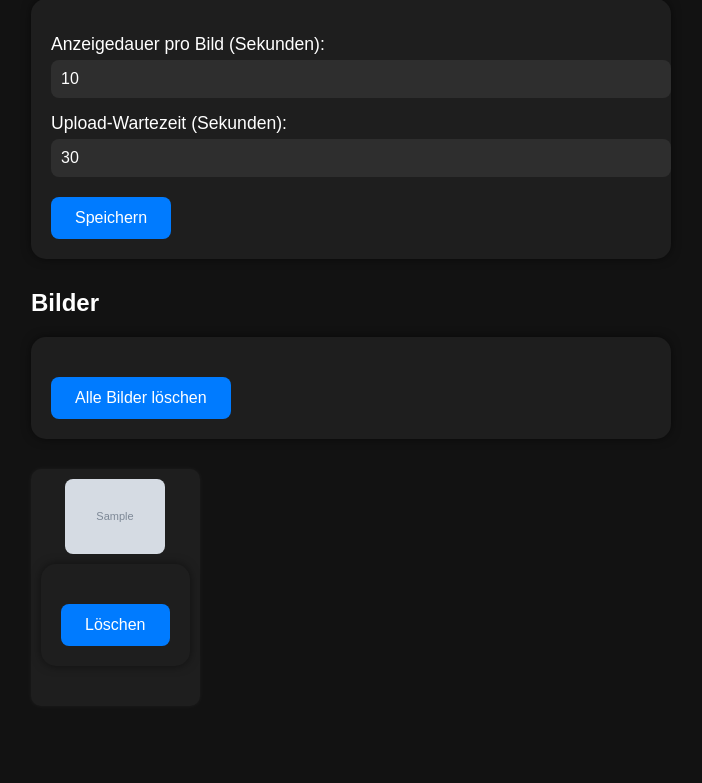
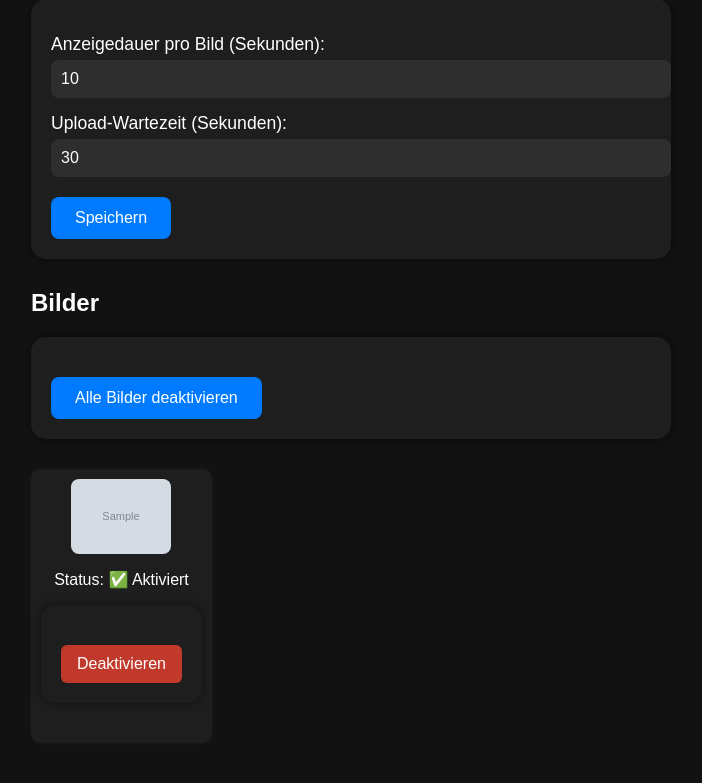
Before and after one commit to Fabius603/PartyPictures, a Django app: page /settings/ in a window 1280 px wide. Shown: the part 119-902 px from the top of the page, without its empty margins (9-711 px from the left). Before the commit the page ends 765 px from the top, so only its background shows below. Run offline with Django 5.2, Linux system fonts and the light colour scheme; tables that the repository leaves empty hold one stand-in row (values such as "Sample post"); grey boxes marked "Sample" are stand-in pictures.

Commit message:
Enhance settings functionality and UI: add image activation/deactivation, new button styles, and common JavaScript file

```diff
--- a/PartyPictures/gallery/static/gallery/css/settings.css
+++ b/PartyPictures/gallery/static/gallery/css/settings.css
@@ -73,3 +73,29 @@ img {
     box-shadow: 0 0 5px rgba(255,255,255,0.05);
     text-align: center;
 }
+
+.btn-red {
+    background-color: #c0392b;
+    color: white;
+    border: none;
+    padding: 10px 16px;
+    border-radius: 6px;
+    cursor: pointer;
+}
+
+.btn-red:hover {
+    background-color: #e74c3c;
+}
+
+.btn-blue {
+    background-color: #007bff;
+    color: white;
+    border: none;
+    padding: 10px 16px;
+    border-radius: 6px;
+    cursor: pointer;
+}
+
+.btn-blue:hover {
+    background-color: #3399ff;
+}
--- /dev/null
+++ b/PartyPictures/gallery/static/gallery/js/common.js
@@ -0,0 +1,4 @@
+// Verlaufseintrag ersetzen → verhindert "Zurück" auf dieselbe Seite
+if (window.history.replaceState) {
+    window.history.replaceState(null, "", window.location.href);
+}
--- a/PartyPictures/gallery/templates/gallery/menu.html
+++ b/PartyPictures/gallery/templates/gallery/menu.html
@@ -1,12 +1,14 @@
 {% load static %}
 <!DOCTYPE html>
 <html lang="de">
+
 <head>
     <meta charset="utf-8">
     <meta name="viewport" content="width=device-width, initial-scale=1.0">
     <title>Hauptmenü</title>
     <link rel="stylesheet" href="{% static 'gallery/css/menu.css' %}">
 </head>
+
 <body>
     <div class="menu-container">
         <h1>PartyPictures Dashboard</h1>
@@ -25,5 +27,8 @@
             </a>
         </div>
     </div>
+    <script src="{% static 'gallery/js/common.js' %}"></script>
+
 </body>
+
 </html>
--- a/PartyPictures/gallery/templates/gallery/settings.html
+++ b/PartyPictures/gallery/templates/gallery/settings.html
@@ -1,10 +1,12 @@
 {% load static %}
 <!DOCTYPE html>
 <html>
+
 <head>
     <title>Einstellungen</title>
     <link rel="stylesheet" href="{% static 'gallery/css/settings.css' %}">
 </head>
+
 <body>
     <h1>Einstellungen</h1>
 
@@ -26,19 +28,33 @@
     <h2>Bilder</h2>
     <form method="post">
         {% csrf_token %}
-        <button name="delete_all" onclick="return confirm('Alle Bilder löschen?');">Alle Bilder löschen</button>
+        <button name="disable_all" onclick="return confirm('Alle Bilder deaktivieren?');">
+            Alle Bilder deaktivieren
+        </button>
     </form>
 
     <div class="gallery-grid">
         {% for img in images %}
         <div class="gallery-item">
-                <img src="{{ img.image.url }}" style="max-width:100px;">
+            <img src="{{ img.image.url }}">
+            <p>Status: {{ img.approved|yesno:"✅ Aktiviert,⛔️ Deaktiviert" }}</p>
+
+            {% if img.approved %}
             <form method="post">
                 {% csrf_token %}
-                    <button name="delete_image" value="{{ img.id }}">Löschen</button>
+                <button name="disable_image" value="{{ img.id }}" class="btn-red">Deaktivieren</button>
             </form>
+            {% else %}
+            <form method="post">
+                {% csrf_token %}
+                <button name="enable_image" value="{{ img.id }}" class="btn-blue">Aktivieren</button>
+            </form>
+            {% endif %}
         </div>
         {% endfor %}
     </div>
+    <script src="{% static 'gallery/js/common.js' %}"></script>
+
 </body>
+
 </html>
--- a/PartyPictures/gallery/templates/gallery/upload.html
+++ b/PartyPictures/gallery/templates/gallery/upload.html
@@ -1,11 +1,13 @@
 {% load static %}
 <!DOCTYPE html>
 <html>
+
 <head>
     <title>Foto machen</title>
     <link rel="stylesheet" href="{% static 'gallery/css/upload.css' %}">
     <meta name="viewport" content="width=device-width, initial-scale=1.0">
 </head>
+
 <body>
     <form id="uploadForm" method="post" enctype="multipart/form-data" class="upload-card">
         {% csrf_token %}
@@ -35,5 +37,7 @@
         <div>Bitte warten…</div>
     </div>
     <script src="{% static 'gallery/js/upload.js' %}"></script>
+    <script src="{% static 'gallery/js/common.js' %}"></script>
 </body>
+
 </html>
--- a/PartyPictures/gallery/views.py
+++ b/PartyPictures/gallery/views.py
@@ -55,14 +55,19 @@ def settings_view(request):
     images = UploadedImage.objects.all().order_by('uploaded_at')
 
     if request.method == 'POST':
-        if 'delete_all' in request.POST:
-            UploadedImage.objects.all().delete()
-            messages.success(request, "Alle Bilder wurden gelöscht.")
+        if 'disable_all' in request.POST:
+            UploadedImage.objects.update(approved=False)
+            messages.success(request, "Alle Bilder wurden deaktiviert.")
             return redirect('settings')
-        elif 'delete_image' in request.POST:
-            image_id = request.POST.get('delete_image')
-            UploadedImage.objects.filter(id=image_id).delete()
-            messages.success(request, "Bild wurde gelöscht.")
+        elif 'disable_image' in request.POST:
+            image_id = request.POST.get('disable_image')
+            UploadedImage.objects.filter(id=image_id).update(approved=False)
+            messages.success(request, "Bild wurde deaktiviert.")
+            return redirect('settings')
+        elif 'enable_image' in request.POST:
+            image_id = request.POST.get('enable_image')
+            UploadedImage.objects.filter(id=image_id).update(approved=True)
+            messages.success(request, "Bild wurde reaktiviert.")
             return redirect('settings')
         elif 'speed' in request.POST and 'cooldown' in request.POST:
             request.session['slideshow_speed'] = int(request.POST['speed'])
```
Also changed, not shown: PartyPictures/gallery/templates/gallery/slideshow.html (+8 -6 lines). Lines whose indentation alone changed are shown as unchanged.
